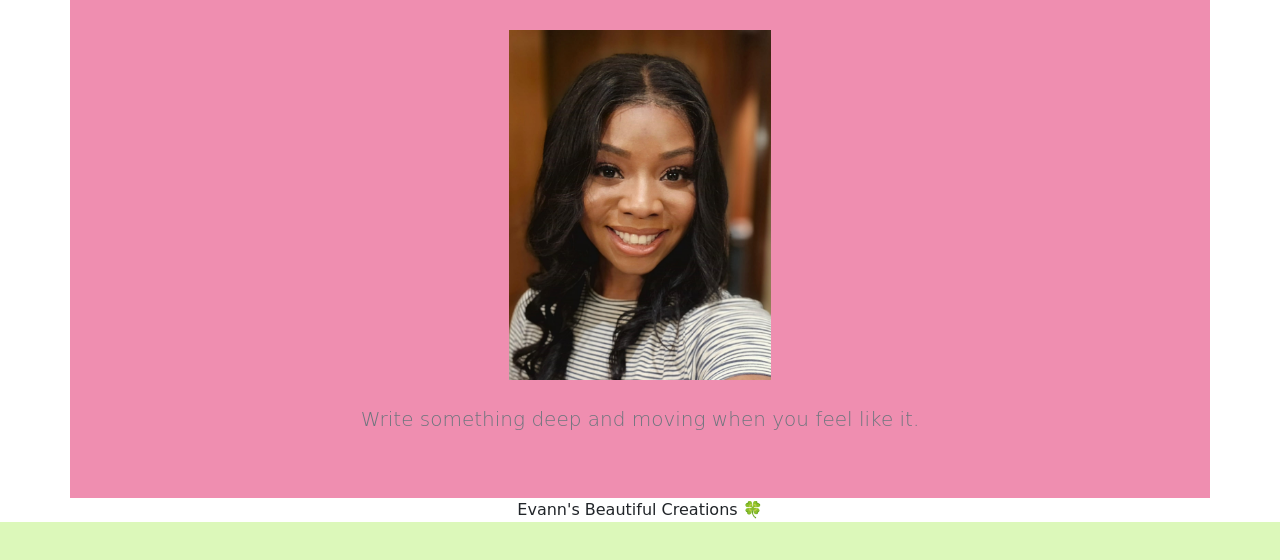
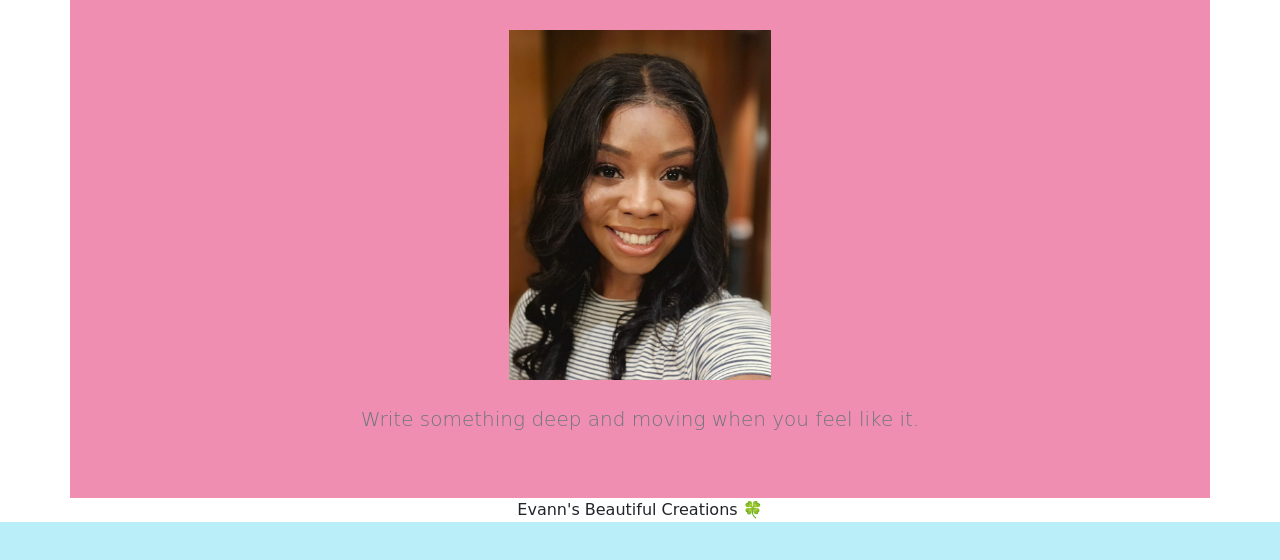
Before and after one commit to ethomps33/Portfolio, a plain HTML site: page index.html in a window 1280 px wide. Shown: the part 178-738 px from the top of the page. Drawn offline with nearby package versions, Linux system fonts and the light colour scheme; a web font is replaced by a local one.

Commit message:
updates background color

```diff
--- a/style.css
+++ b/style.css
@@ -1,5 +1,5 @@
 html {
-    background-color: rgb(220, 248, 186);
+    background-color: rgb(186, 238, 248);
 }
 
 
```
